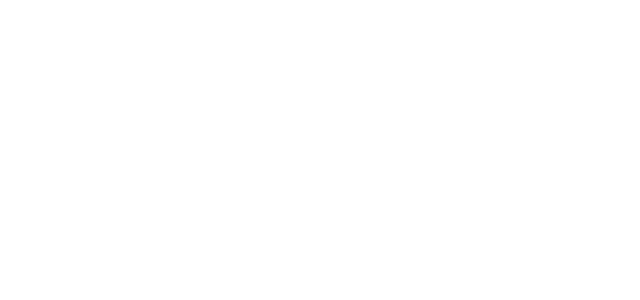
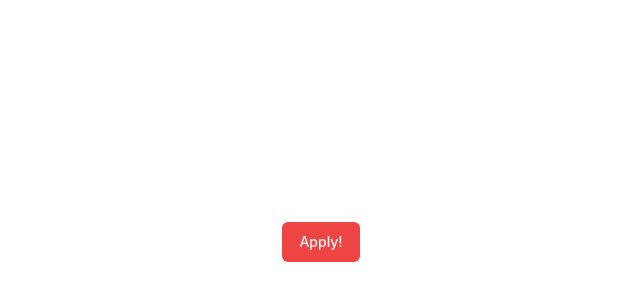
Before and after one commit to B1aho/playPortal, a React (Vite) app: page / in a window 1280 px wide. Shown: the part 158-458 px from the top of the page, without its empty margins (319-959 px from the left). Built offline with nearby package versions, Linux system fonts and the light colour scheme.

Commit message:
Install and test button shadcn component

```diff
--- a/package.json
+++ b/package.json
@@ -10,6 +10,7 @@
     "preview": "vite preview"
   },
   "dependencies": {
+    "@radix-ui/react-slot": "^1.1.1",
     "class-variance-authority": "^0.7.1",
     "clsx": "^2.1.1",
     "lucide-react": "^0.473.0",
--- a/src/App.tsx
+++ b/src/App.tsx
@@ -1,8 +1,11 @@
-import './App.css'
+import './App.css';
+import { Button } from './components/ui/button';
 
 function App() {
   return (
-    <div></div>
+    <div>
+      <Button variant={'destructive'}>Apply!</Button>
+    </div>
   );
 }
 
--- /dev/null
+++ b/src/components/ui/button.tsx
@@ -0,0 +1,56 @@
+import * as React from "react"
+import { Slot } from "@radix-ui/react-slot"
+import { cva, type VariantProps } from "class-variance-authority"
+
+import { cn } from "@/lib/utils"
+
+const buttonVariants = cva(
+  "inline-flex items-center justify-center gap-2 whitespace-nowrap rounded-md text-sm font-medium ring-offset-background transition-colors focus-visible:outline-none focus-visible:ring-2 focus-visible:ring-ring focus-visible:ring-offset-2 disabled:pointer-events-none disabled:opacity-50 [&_svg]:pointer-events-none [&_svg]:size-4 [&_svg]:shrink-0",
+  {
+    variants: {
+      variant: {
+        default: "bg-primary text-primary-foreground hover:bg-primary/90",
+        destructive:
+          "bg-destructive text-destructive-foreground hover:bg-destructive/90",
+        outline:
+          "border border-input bg-background hover:bg-accent hover:text-accent-foreground",
+        secondary:
+          "bg-secondary text-secondary-foreground hover:bg-secondary/80",
+        ghost: "hover:bg-accent hover:text-accent-foreground",
+        link: "text-primary underline-offset-4 hover:underline",
+      },
+      size: {
+        default: "h-10 px-4 py-2",
+        sm: "h-9 rounded-md px-3",
+        lg: "h-11 rounded-md px-8",
+        icon: "h-10 w-10",
+      },
+    },
+    defaultVariants: {
+      variant: "default",
+      size: "default",
+    },
+  }
+)
+
+export interface ButtonProps
+  extends React.ButtonHTMLAttributes<HTMLButtonElement>,
+    VariantProps<typeof buttonVariants> {
+  asChild?: boolean
+}
+
+const Button = React.forwardRef<HTMLButtonElement, ButtonProps>(
+  ({ className, variant, size, asChild = false, ...props }, ref) => {
+    const Comp = asChild ? Slot : "button"
+    return (
+      <Comp
+        className={cn(buttonVariants({ variant, size, className }))}
+        ref={ref}
+        {...props}
+      />
+    )
+  }
+)
+Button.displayName = "Button"
+
+export { Button, buttonVariants }
```
Also changed, not shown: src/components/gameCard.tsx (added), 1 other file (tests, documents, lock files or other folders).
